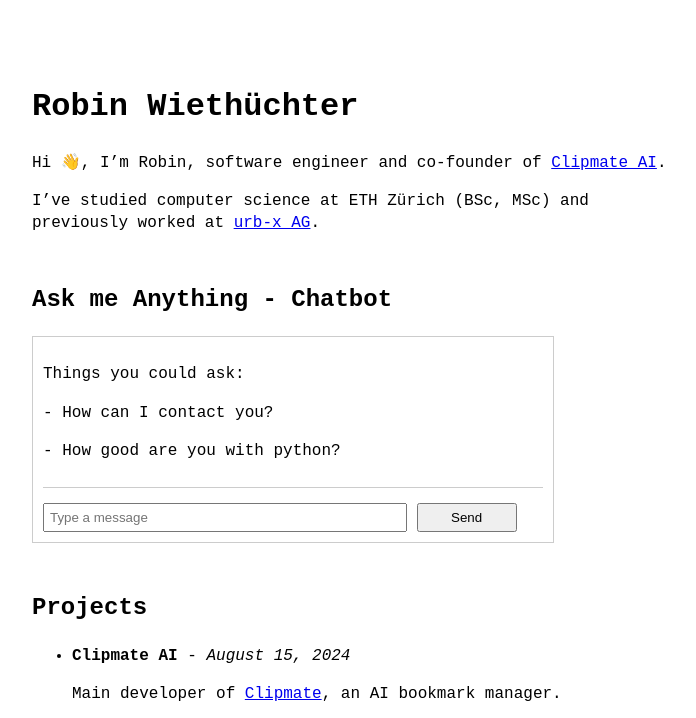
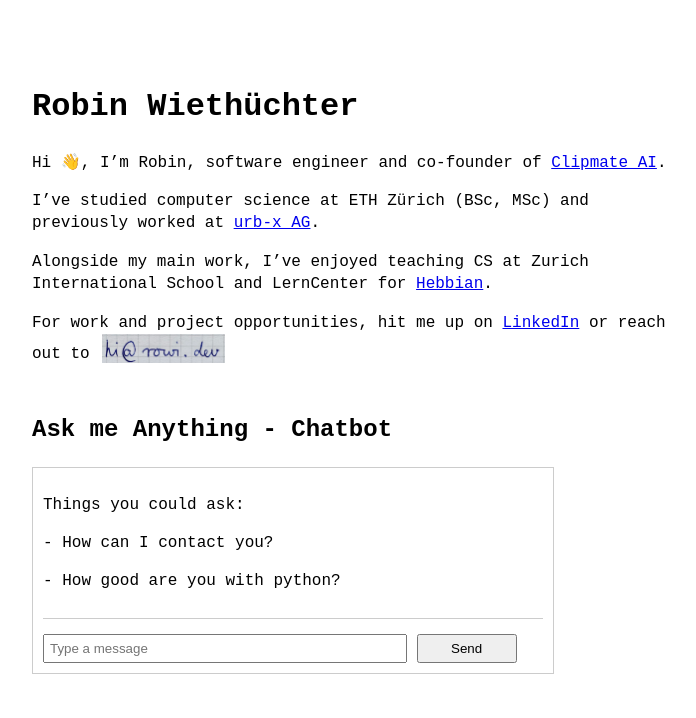
Before and after one commit to witi42/witi42.github.io, a Jekyll site: the page built from index.md, in a window 1280 px wide and 900 px high, cut to the strip 0-718 px from the top of the window. Shown: the whole strip, without its empty margins (288-984 px from the left). Built offline with Jekyll 4.4.1, drawn with Linux system fonts in a browser that asks for light colours; comment, search, counter and statistics services are not loaded; our own code applies the rules of GitHub Pages for plain Markdown files.

Commit message:
added email and teaching experience

```diff
--- a/index.md
+++ b/index.md
@@ -5,6 +5,11 @@ layout: default
 Hi 👋, I’m Robin, software engineer and co-founder of [Clipmate AI](https://clipmate.ai/).
 
 I've studied computer science at ETH Zürich (BSc, MSc) and previously worked at [urb-x AG](https://urb-x.ch/).
+
+Alongside my main work, I've enjoyed teaching CS at Zurich International School and LernCenter for [Hebbian](https://hebbian.ch/).
+
+
+For work and project opportunities, hit me up on [LinkedIn](https://www.linkedin.com/in/robin-wiethuchter/) or reach out to <img src="{{ site.url | default: rowi.dev }}{{ site.baseurl }}/assets/images/hi.jpeg" aria-hidden="true" style="height: 1.8em; vertical-align: text-bottom; margin: 0 0.2em; display: inline-block;">
 
 <!-- > [LinkedIn](https://www.linkedin.com/in/robin-wiethuchter/) [X](https://x.com/wiethix) -->
 
```
Also changed, not shown: assets/images/hi.jpeg (added).
